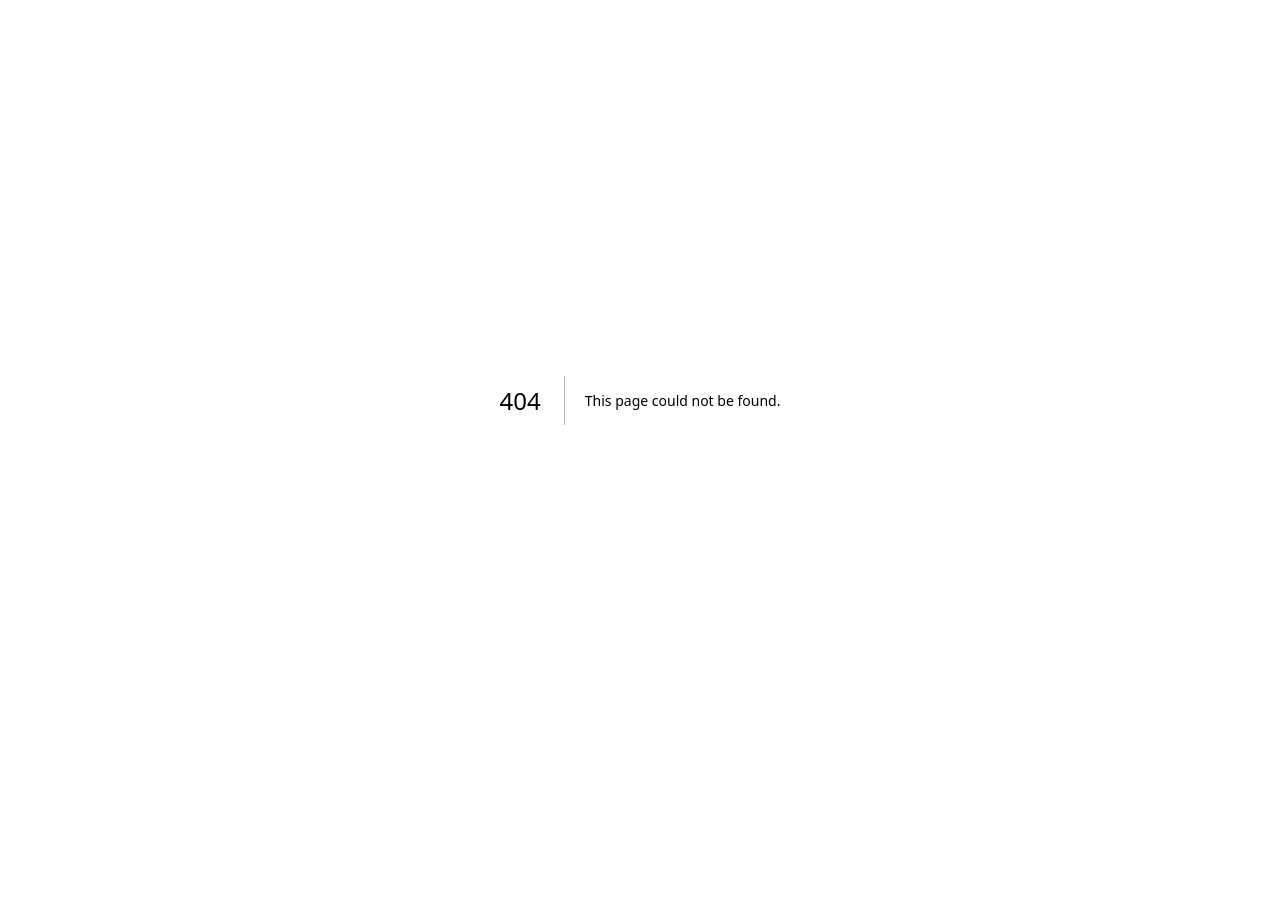
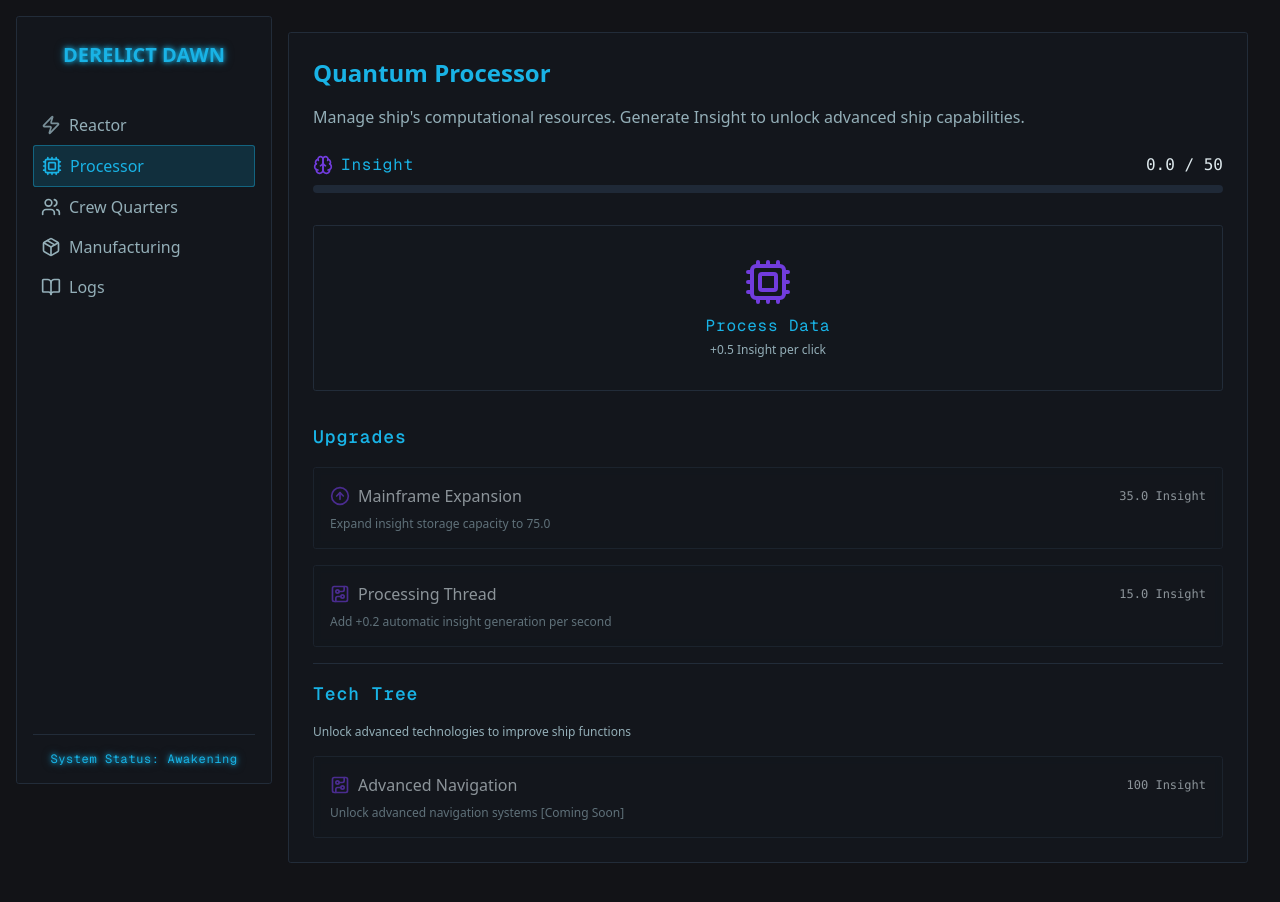
Before and after one commit to Wyatt-Plaga/dereclict-dawn-guide, a Next.js app: page /processor in a window 1280 px wide. Before the commit this address had no page. Shown: the top 902 px of the page. Before the commit the page ends 800 px from the top, so only its background shows below. Built offline with nearby package versions, Linux system fonts and the light colour scheme; a web font is replaced by a local one.

Commit message:
Update navbar status text styling and remove debug settings button

```diff
--- /dev/null
+++ b/app/processor/page.tsx
@@ -0,0 +1,163 @@
+"use client"
+
+import { useState, useEffect } from "react"
+import { NavBar } from "@/components/ui/navbar"
+import { CpuIcon, Brain, ArrowUpCircle, CircuitBoard } from "lucide-react"
+import { Progress } from "@/components/ui/progress"
+import { useSystemStatus } from "@/components/providers/system-status-provider"
+import { useSearchParams } from "next/navigation"
+
+export default function ProcessorPage() {
+  const [insight, setInsight] = useState(0)
+  const [mainframeCapacity, setMainframeCapacity] = useState(50)
+  const [processingThreads, setProcessingThreads] = useState(0)
+  const { shouldFlicker } = useSystemStatus()
+
+  // Auto-generate insight based on processingThreads rate (per second)
+  useEffect(() => {
+    if (processingThreads <= 0) return
+
+    const interval = setInterval(() => {
+      setInsight(current => {
+        const newValue = current + processingThreads * 0.2
+        return newValue > mainframeCapacity ? mainframeCapacity : newValue
+      })
+    }, 1000)
+
+    return () => clearInterval(interval)
+  }, [processingThreads, mainframeCapacity])
+
+  // Generate insight on manual click
+  const generateInsight = () => {
+    setInsight(current => {
+      const newValue = current + 0.5
+      return newValue > mainframeCapacity ? mainframeCapacity : newValue
+    })
+  }
+
+  // Upgrade mainframe capacity
+  const upgradeMainframeCapacity = () => {
+    const upgradeCost = mainframeCapacity * 0.7
+
+    if (insight >= upgradeCost) {
+      setInsight(current => current - upgradeCost)
+      setMainframeCapacity(current => current * 1.5)
+    }
+  }
+
+  // Upgrade processing threads
+  const upgradeProcessingThreads = () => {
+    const threadCost = (processingThreads + 1) * 15
+
+    if (insight >= threadCost) {
+      setInsight(current => current - threadCost)
+      setProcessingThreads(current => current + 1)
+    }
+  }
+
+  // Unlock tech tree item (placeholder for future expansion)
+  const unlockTechItem = (itemId: string, cost: number) => {
+    // This would be expanded with actual tech tree implementation
+    if (insight >= cost) {
+      setInsight(current => current - cost)
+      // Add logic to unlock specific tech item
+      console.log(`Tech item ${itemId} unlocked`)
+    }
+  }
+
+  return (
+    <main className="flex min-h-screen flex-col">
+      <NavBar />
+
+      <div className="flex flex-col p-4 md:p-8 md:ml-64">
+        <div className="system-panel p-6 mb-6">
+          <h1 className={`text-2xl font-bold text-primary mb-4 ${shouldFlicker('processor') ? 'flickering-text' : ''}`}>Quantum Processor</h1>
+          <p className="text-muted-foreground mb-6">
+            Manage ship's computational resources. Generate Insight to unlock advanced ship capabilities.
+          </p>
+
+          {/* Resource display */}
+          <div className="mb-8">
+            <div className="flex items-center justify-between mb-2">
+              <div className="flex items-center">
+                <Brain className="h-5 w-5 text-chart-2 mr-2" />
+                <span className="terminal-text">Insight</span>
+              </div>
+              <span className="font-mono">{insight.toFixed(1)} / {mainframeCapacity}</span>
+            </div>
+            <Progress value={(insight / mainframeCapacity) * 100} className="h-2 bg-muted" indicatorClassName="bg-chart-2" />
+            <div className="text-xs text-muted-foreground mt-1">
+              {processingThreads > 0 && <span>+{(processingThreads * 0.2).toFixed(1)} per second</span>}
+            </div>
+          </div>
+
+          {/* Manual button */}
+          <button
+            onClick={generateInsight}
+            className="system-panel w-full py-8 flex items-center justify-center mb-8 hover:bg-accent/10 transition-colors"
+          >
+            <div className="flex flex-col items-center">
+              <CpuIcon className={`h-12 w-12 text-chart-2 mb-2 ${shouldFlicker('processor') ? 'flickering-text' : ''}`} />
+              <span className="terminal-text">Process Data</span>
+              <span className="text-xs text-muted-foreground mt-1">+0.5 Insight per click</span>
+            </div>
+          </button>
+
+          {/* Upgrades section */}
+          <div className="space-y-4">
+            <h2 className="text-lg font-semibold terminal-text">Upgrades</h2>
+
+            {/* Mainframe capacity upgrade */}
+            <div className={`system-panel p-4 ${insight >= mainframeCapacity * 0.7 ? 'cursor-pointer hover:bg-accent/10' : 'opacity-60'}`}
+                 onClick={upgradeMainframeCapacity}>
+              <div className="flex items-center justify-between mb-2">
+                <div className="flex items-center">
+                  <ArrowUpCircle className="h-5 w-5 text-chart-2 mr-2" />
+                  <span>Mainframe Expansion</span>
+                </div>
+                <span className="font-mono text-xs">{(mainframeCapacity * 0.7).toFixed(1)} Insight</span>
+              </div>
+              <p className="text-xs text-muted-foreground">
+                Expand insight storage capacity to {(mainframeCapacity * 1.5).toFixed(1)}
+              </p>
+            </div>
+
+            {/* Processing threads upgrade */}
+            <div className={`system-panel p-4 ${insight >= (processingThreads + 1) * 15 ? 'cursor-pointer hover:bg-accent/10' : 'opacity-60'}`}
+                 onClick={upgradeProcessingThreads}>
+              <div className="flex items-center justify-between mb-2">
+                <div className="flex items-center">
+                  <CircuitBoard className="h-5 w-5 text-chart-2 mr-2" />
+                  <span>Processing Thread</span>
+                </div>
+                <span className="font-mono text-xs">{((processingThreads + 1) * 15).toFixed(1)} Insight</span>
+              </div>
+              <p className="text-xs text-muted-foreground">
+                Add +0.2 automatic insight generation per second
+              </p>
+            </div>
+
+            {/* Tech tree section (placeholder for future expansion) */}
+            <h2 className="text-lg font-semibold terminal-text pt-4 mt-6 border-t border-border">Tech Tree</h2>
+            <p className="text-xs text-muted-foreground mb-4">
+              Unlock advanced technologies to improve ship functions
+            </p>
+
+            <div className="opacity-60 system-panel p-4">
+              <div className="flex items-center justify-between mb-2">
+                <div className="flex items-center">
+                  <CircuitBoard className="h-5 w-5 text-chart-2 mr-2" />
+                  <span>Advanced Navigation</span>
+                </div>
+                <span className="font-mono text-xs">100 Insight</span>
+              </div>
+              <p className="text-xs text-muted-foreground">
+                Unlock advanced navigation systems [Coming Soon]
+              </p>
+            </div>
+          </div>
+        </div>
+      </div>
+    </main>
+  )
+}
--- a/components/ui/navbar.tsx
+++ b/components/ui/navbar.tsx
@@ -45,20 +45,11 @@ export function NavBar() {
       </div>
 
       <div className="hidden md:block mt-auto pt-4 border-t border-border">
-        <div className="text-xs text-muted-foreground">
-          <p className={`terminal-text ${shouldFlicker('status') ? 'flickering-text' : ''}`}>{statusText}</p>
+        <div className="text-xs text-muted-foreground w-full">
+          <p className={`terminal-text ${shouldFlicker('status') ? 'flickering-text' : ''} w-full text-center`}>{statusText}</p>
         </div>
 
-        {/* For demonstration purposes - in real game this would change based on progress */}
-        <div className="flex justify-end mt-2">
-          <button
-            onClick={() => window.location.href = "?debug=1"}
-            className="text-muted-foreground hover:text-primary p-1"
-            title="Debug Mode"
-          >
-            <Settings className="h-3 w-3" />
-          </button>
-        </div>
+        {/* Settings cog button removed as requested */}
       </div>
     </nav>
   )
```
